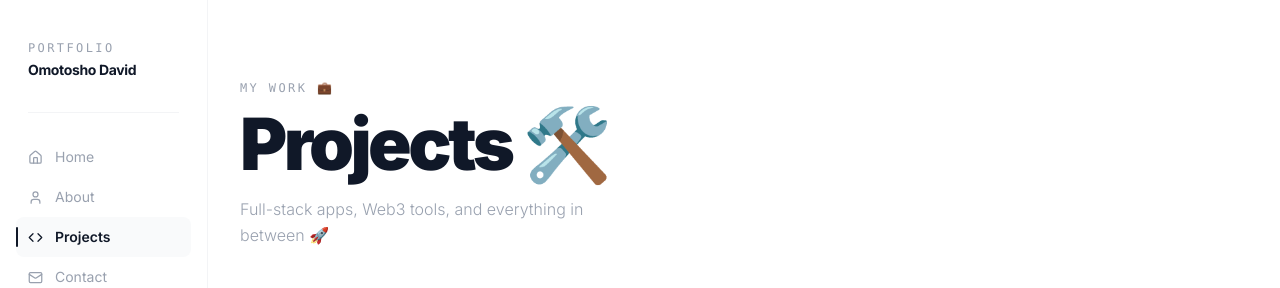
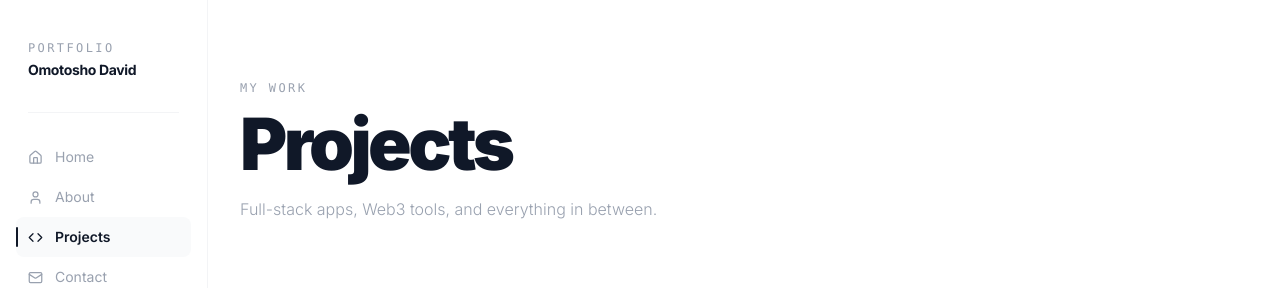
Before and after one commit to O-Midey/Portfolio, a Next.js app: page /projects in a window 1280 px wide. Shown: the top 288 px of the page. Built offline with nearby package versions, Linux system fonts and the light colour scheme.

Commit message:
ui: widen header subtext from max-w-sm to max-w-lg

```diff
--- a/src/app/about/page.tsx
+++ b/src/app/about/page.tsx
@@ -10,7 +10,7 @@ export default function AboutPage() {
           {/* Header */}
           <div className="mb-14">
             <p className="text-xs font-mono tracking-[0.2em] text-gray-400 uppercase mb-3">
-              about me ✦
+              about me 🤗
             </p>
             <h1 className="text-5xl sm:text-6xl md:text-7xl font-black text-gray-900 dark:text-white tracking-tighter leading-none mb-4">
               Full-Stack &
@@ -19,7 +19,7 @@ export default function AboutPage() {
                 Blockchain Dev. ⛓️
               </span>
             </h1>
-            <p className="text-sm sm:text-base text-gray-400 dark:text-[#999] font-light max-w-sm leading-relaxed">
+            <p className="text-sm sm:text-base text-gray-400 dark:text-[#999] font-light max-w-lg leading-relaxed">
               Building end-to-end products — from databases to smart contracts.
             </p>
           </div>
--- a/src/app/components/Sidebar.tsx
+++ b/src/app/components/Sidebar.tsx
@@ -15,7 +15,7 @@ export default function Sidebar() {
   useEffect(() => setMounted(true), []);
 
   return (
-    <div className="hidden md:block fixed top-0 left-0 h-screen w-52 px-4 pt-10 flex-col bg-white dark:bg-[#111] border-r border-gray-100 dark:border-[#1a1a1a] z-40 flex">
+    <div className="hidden md:flex fixed top-0 left-0 h-screen w-52 px-4 pt-10 flex-col bg-white dark:bg-[#111] border-r border-gray-100 dark:border-[#1a1a1a] z-40">
       {/* Identity */}
       <div className="mb-8 px-3">
         <p className="text-xs font-mono tracking-[0.2em] text-gray-400 uppercase mb-1">
--- a/src/app/contact/page.tsx
+++ b/src/app/contact/page.tsx
@@ -33,7 +33,7 @@ export default function Contact() {
               <br />
               <span className="text-gray-400 dark:text-[#999]">Touch.</span>
             </h1>
-            <p className="text-sm sm:text-base text-gray-400 font-light max-w-sm leading-relaxed">
+            <p className="text-sm sm:text-base text-gray-400 font-light max-w-lg leading-relaxed">
               Open to new opportunities and interesting projects ✨
             </p>
           </div>
--- a/src/app/page.tsx
+++ b/src/app/page.tsx
@@ -51,7 +51,7 @@ export default function HomePage() {
           </span>
           <span className="w-6 h-px bg-gray-300" />
         </div>
-        <p className="text-sm sm:text-base text-gray-400 dark:text-[#999] font-light max-w-sm sm:max-w-md leading-relaxed tracking-wide">
+        <p className="text-sm sm:text-base text-gray-400 dark:text-[#999] font-light max-w-lg leading-relaxed tracking-wide">
           I design and build full-stack web applications and Web3 tools —{" "}
           <span className="text-gray-600 dark:text-[#aaa] font-medium">
             handling everything from the database layer to on-chain logic.
--- a/src/app/projects/page.tsx
+++ b/src/app/projects/page.tsx
@@ -7,7 +7,15 @@ import Image from "next/image";
 import { ExternalLinkIcon } from "lucide-react";
 
 // Slight rotations to give each card a pinned/tossed feel
-const rotations = ["-rotate-1", "rotate-1", "-rotate-2", "rotate-2", "-rotate-1", "rotate-1", "rotate-0"];
+const rotations = [
+  "-rotate-1",
+  "rotate-1",
+  "-rotate-2",
+  "rotate-2",
+  "-rotate-1",
+  "rotate-1",
+  "rotate-0",
+];
 
 // Tape colors
 const tapeColors = [
@@ -20,23 +28,34 @@ const tapeColors = [
   "bg-yellow-200/70",
 ];
 
-function ScrapbookCard({ project, index }: { project: Project; index: number }) {
+function ScrapbookCard({
+  project,
+  index,
+}: {
+  project: Project;
+  index: number;
+}) {
   const [loaded, setLoaded] = useState(false);
   const rotation = rotations[index % rotations.length];
   const tape = tapeColors[index % tapeColors.length];
 
   return (
-    <div className={`group relative ${rotation} hover:rotate-0 transition-all duration-300 hover:scale-[1.02] hover:z-10`}>
+    <div
+      className={`group relative ${rotation} hover:rotate-0 transition-all duration-300 hover:scale-[1.02] hover:z-10`}
+    >
       {/* Tape strip at top */}
-      <div className={`absolute -top-3 left-1/2 -translate-x-1/2 w-12 h-6 ${tape} rounded-sm z-10 opacity-80`} />
+      <div
+        className={`absolute -top-3 left-1/2 -translate-x-1/2 w-12 h-6 ${tape} rounded-sm z-10 opacity-80`}
+      />
 
       {/* Card */}
       <div className="bg-white dark:bg-[#1a1a1a] border border-gray-200 dark:border-[#2a2a2a] shadow-[4px_4px_14px_rgba(0,0,0,0.08)] p-3 pb-5 flex flex-col gap-3">
-
         {/* Polaroid image */}
         {project.image && (
           <div className="relative w-full aspect-video bg-gray-100 overflow-hidden">
-            {!loaded && <div className="absolute inset-0 animate-pulse bg-gray-200" />}
+            {!loaded && (
+              <div className="absolute inset-0 animate-pulse bg-gray-200" />
+            )}
             <Image
               src={project.image.trim()}
               alt={project.title}
@@ -54,16 +73,20 @@ function ScrapbookCard({ project, index }: { project: Project; index: number })
             <h3 className="font-bold text-gray-900 dark:text-white text-base leading-tight">
               {project.title}
             </h3>
-            <span className={`shrink-0 text-[10px] px-2 py-0.5 rounded-full font-medium ${
-              project.status === "Completed"
-                ? "bg-green-100 text-green-700"
-                : "bg-amber-100 text-amber-700"
-            }`}>
+            <span
+              className={`shrink-0 text-[10px] px-2 py-0.5 rounded-full font-medium ${
+                project.status === "Completed"
+                  ? "bg-green-100 text-green-700"
+                  : "bg-amber-100 text-amber-700"
+              }`}
+            >
               {project.status}
             </span>
           </div>
 
-          <p className="text-gray-500 dark:text-[#bbb] text-xs leading-relaxed line-clamp-3">{project.description}</p>
+          <p className="text-gray-500 dark:text-[#bbb] text-xs leading-relaxed line-clamp-3">
+            {project.description}
+          </p>
 
           {/* Tech tags — look like stickers */}
           <div className="flex flex-wrap gap-1.5">
@@ -97,20 +120,18 @@ function ScrapbookCard({ project, index }: { project: Project; index: number })
 function ProjectsSection(): JSX.Element {
   return (
     <AnimatedDiv>
-      <section className="relative min-h-screen overflow-hidden">
-        {/* Background */}
-        <div className="absolute inset-0 bg-white dark:bg-[#111]" />
-
-        <div className="relative z-10 px-4 sm:px-6 lg:px-8 py-12 sm:py-20">
-
+      <section className="relative min-h-screen bg-white dark:bg-[#111]">
+        <div className="max-w-6xl mx-auto px-4 sm:px-6 lg:px-8 py-12 sm:py-20">
           {/* Header */}
           <div className="mb-14 sm:mb-20">
-            <p className="text-xs font-mono tracking-[0.2em] text-gray-400 uppercase mb-3">my work 💼</p>
+            <p className="text-xs font-mono tracking-[0.2em] text-gray-400 uppercase mb-3">
+              my work
+            </p>
             <h1 className="text-5xl sm:text-7xl font-black text-gray-900 dark:text-white tracking-tighter leading-none">
-              Projects 🛠️
+              Projects
             </h1>
-            <p className="mt-4 text-sm sm:text-base text-gray-400 font-light max-w-sm leading-relaxed">
-              Full-stack apps, Web3 tools, and everything in between 🚀
+            <p className="mt-4 text-sm sm:text-base text-gray-400 font-light max-w-lg leading-relaxed">
+              Full-stack apps, Web3 tools, and everything in between.
             </p>
           </div>
 
@@ -127,9 +148,5 @@ function ProjectsSection(): JSX.Element {
 }
 
 export default function Projects(): JSX.Element {
-  return (
-    <main className="min-h-screen">
-      <ProjectsSection />
-    </main>
-  );
+  return <ProjectsSection />;
 }
```
